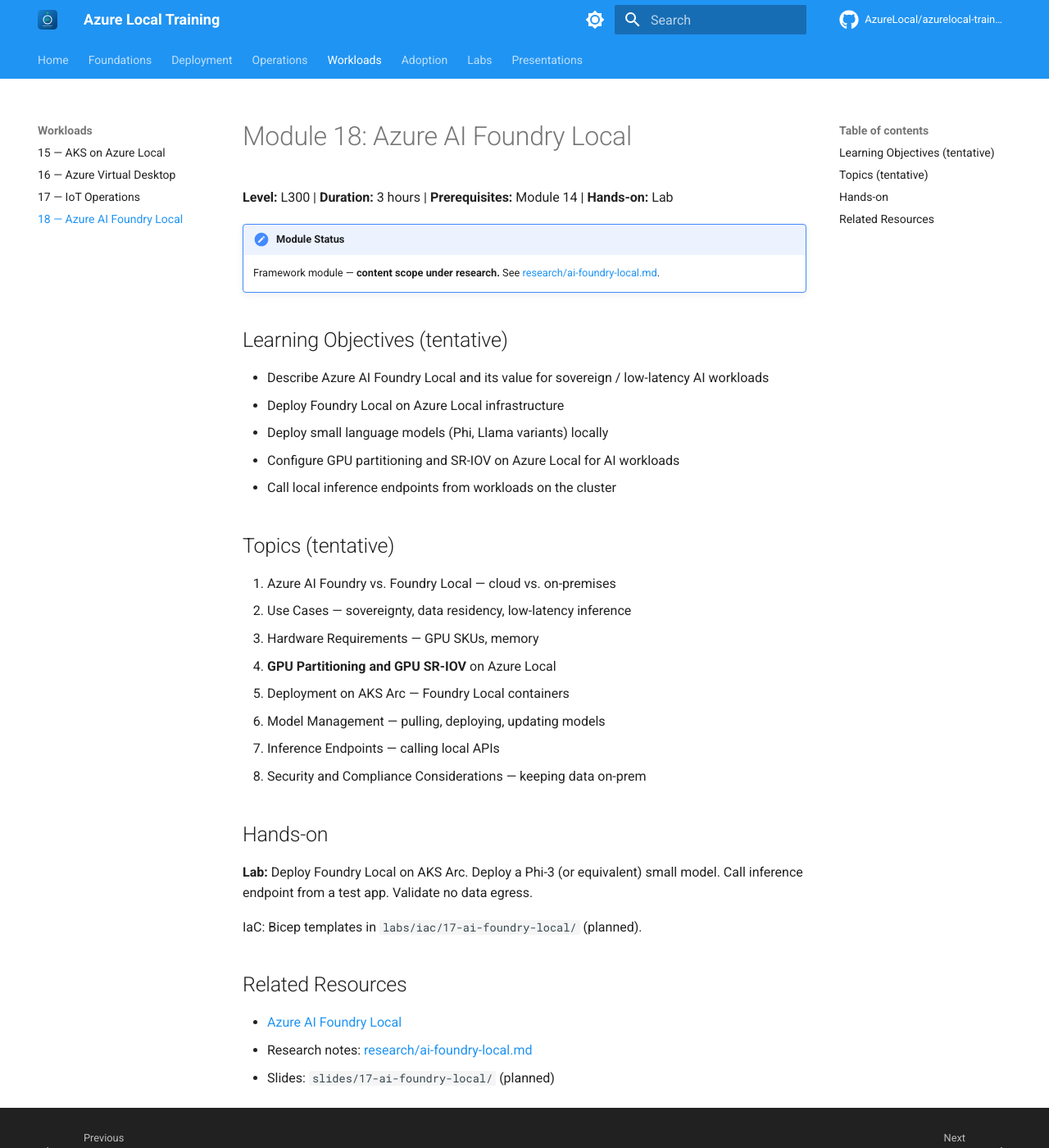
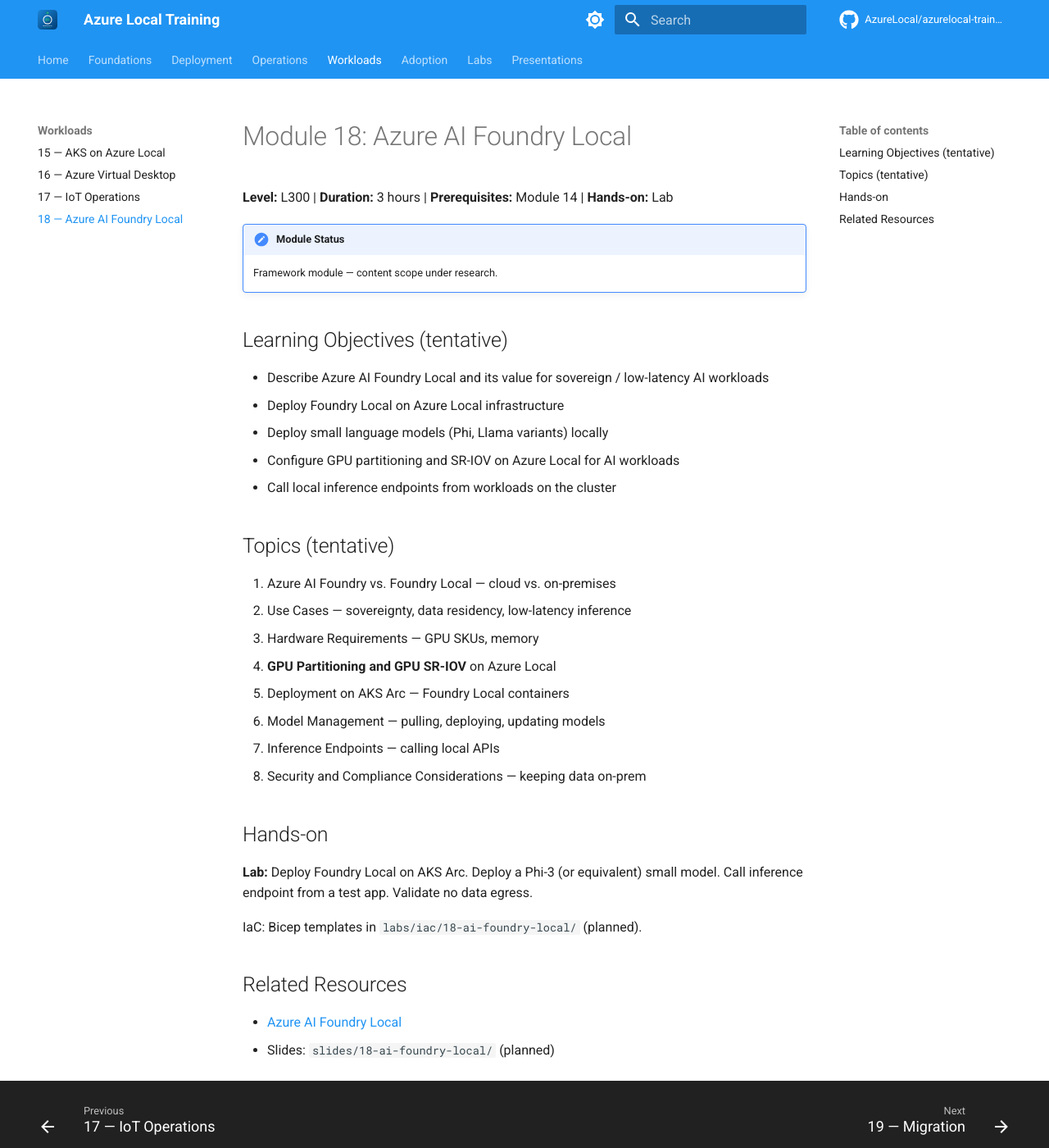
Before and after one commit to AzureLocal/azurelocal-training, an MkDocs documentation site: the page built from docs/18-ai-foundry-local/index.md, in a window 1280 px wide and 1400 px high. Shown: the whole window at 82% size. Built offline with MkDocs 1.6.1 and Material for MkDocs 9.7.7, drawn with Linux system fonts in a browser that asks for light colours; comment, search, counter and statistics services are not loaded.

Commit message:
docs: remove internal ADR / repo-management references from public docs
Public docs (docs/) are for learners and customers — not the design
history. Stripped:
- ADR-0005 / ADR-0007 link from docs/index.md and module 08
- Strategic plan link from docs/index.md
- repo-management/research/* links from modules 17 and 18
- Fixed stale IaC paths in modules 17/18 (16→17, 17→18 after the
  21-module renumber)

Replaced with a public-friendly link to the azurelocal.cloud
Implementation Guide.

Co-Authored-By: Claude Sonnet 4.6 <noreply@anthropic.com>

```diff
--- a/docs/18-ai-foundry-local/index.md
+++ b/docs/18-ai-foundry-local/index.md
@@ -3,7 +3,7 @@
 **Level:** L300 | **Duration:** 3 hours | **Prerequisites:** Module 14 | **Hands-on:** Lab
 
 !!! note "Module Status"
-    Framework module — **content scope under research.** See [research/ai-foundry-local.md](https://github.com/AzureLocal/azurelocal-training/blob/main/repo-management/research/ai-foundry-local.md).
+    Framework module — content scope under research.
 
 ## Learning Objectives (tentative)
 
@@ -28,10 +28,9 @@
 
 **Lab:** Deploy Foundry Local on AKS Arc. Deploy a Phi-3 (or equivalent) small model. Call inference endpoint from a test app. Validate no data egress.
 
-IaC: Bicep templates in `labs/iac/17-ai-foundry-local/` (planned).
+IaC: Bicep templates in `labs/iac/18-ai-foundry-local/` (planned).
 
 ## Related Resources
 
 - [Azure AI Foundry Local](https://learn.microsoft.com/azure/ai-foundry/foundry-local/)
-- Research notes: [research/ai-foundry-local.md](https://github.com/AzureLocal/azurelocal-training/blob/main/repo-management/research/ai-foundry-local.md)
-- Slides: `slides/17-ai-foundry-local/` (planned)
+- Slides: `slides/18-ai-foundry-local/` (planned)
```
Also changed, not shown: docs/08-post-deployment-configurations/index.md (+0 -1 lines), docs/17-iot-operations/index.md (+3 -4 lines), docs/index.md (+3 -3 lines).
